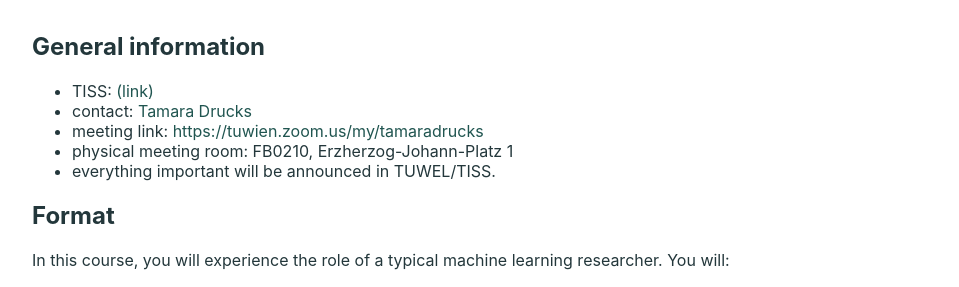
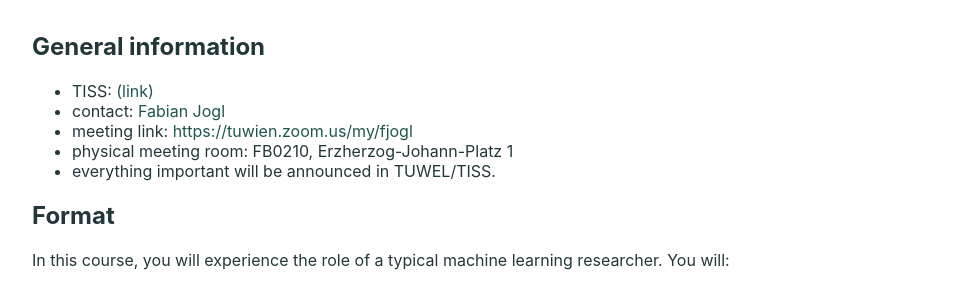
Before and after one commit to ml-tuw/ml-tuw.github.io, a Jekyll site: the page built from teaching/ws2324/ana.md, in a window 1280 px wide. Shown: the part 230-517 px from the top of the page, without its empty margins (160-1119 px from the left). Built offline with Jekyll 4.4.1, drawn with Linux system fonts in a browser that asks for light colours.

Commit message:
fabians update

```diff
--- a/teaching/ws2324/ana.md
+++ b/teaching/ws2324/ana.md
@@ -4,9 +4,9 @@ title: Machine Learning Algorithms and Applications
 ---
 ## General information
 
-- TISS: [(link)](https://tiss.tuwien.ac.at/course/educationDetails.xhtml?dswid=1784&dsrid=101&courseNr=194101&semester=2023S)
-- contact: [Tamara Drucks](mailto:tamara.drucks@tuwien.ac.at)
-- meeting link: [https://tuwien.zoom.us/my/tamaradrucks](https://tuwien.zoom.us/my/tamaradrucks)
+- TISS: [(link)](https://tiss.tuwien.ac.at/course/educationDetails.xhtml?dswid=1784&dsrid=101&courseNr=194101)
+- contact: [Fabian Jogl](mailto:fabian.jogl@tuwien.ac.at)
+- meeting link: [https://tuwien.zoom.us/my/fjogl](https://tuwien.zoom.us/my/fjogl)
 - physical meeting room: FB0210, Erzherzog-Johann-Platz 1
 - everything important will be announced in TUWEL/TISS.
 
```
